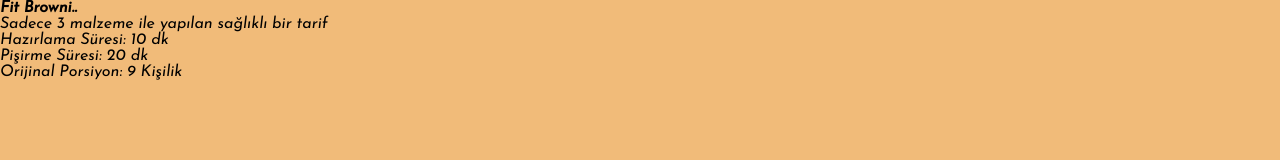
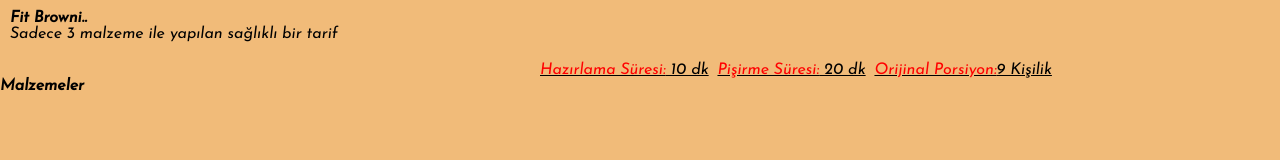
Before and after one commit to sgokceince/Tarif, a plain HTML site: page index.html in a window 1280 px wide. Drawn offline with Linux system fonts and the light colour scheme; a web font is replaced by a local one.

Commit message:
p lere span eklendi ve material classı oluşturuldu.

```diff
--- a/index.html
+++ b/index.html
@@ -15,9 +15,15 @@
         </div>
         <div class="content">
             <div class="time">
-                <p>Hazırlama Süresi: 10 dk</p>
-                <p>Pişirme Süresi: 20 dk</p>
-                <p>Orijinal Porsiyon: 9 Kişilik</p>
+                <p><span>Hazırlama Süresi:</span> 10 dk</p>
+                <p><span>Pişirme Süresi:</span> 20 dk</p>
+                <p><span>Orijinal Porsiyon:</span>9 Kişilik</p>
+            </div>
+            <div class="material">
+                <h4>Malzemeler</h4>
+                <ul>
+                    <li></li>
+                </ul>
             </div>
         </div>
     </div>
--- a/style.css
+++ b/style.css
@@ -11,3 +11,21 @@
  body {
      background-color: rgb(241, 187, 121);
  }
+ .text {
+     margin: 10px;
+ }
+ .time {
+     margin-left: calc(50% - 100px);
+     display: inline-block;
+
+ }
+
+ .time p {
+     display: inline-block;
+     margin: 10px 4px 0px 0px;
+     text-decoration: underline;
+ }
+ .time p span {
+     color: red;
+
+ }
```
